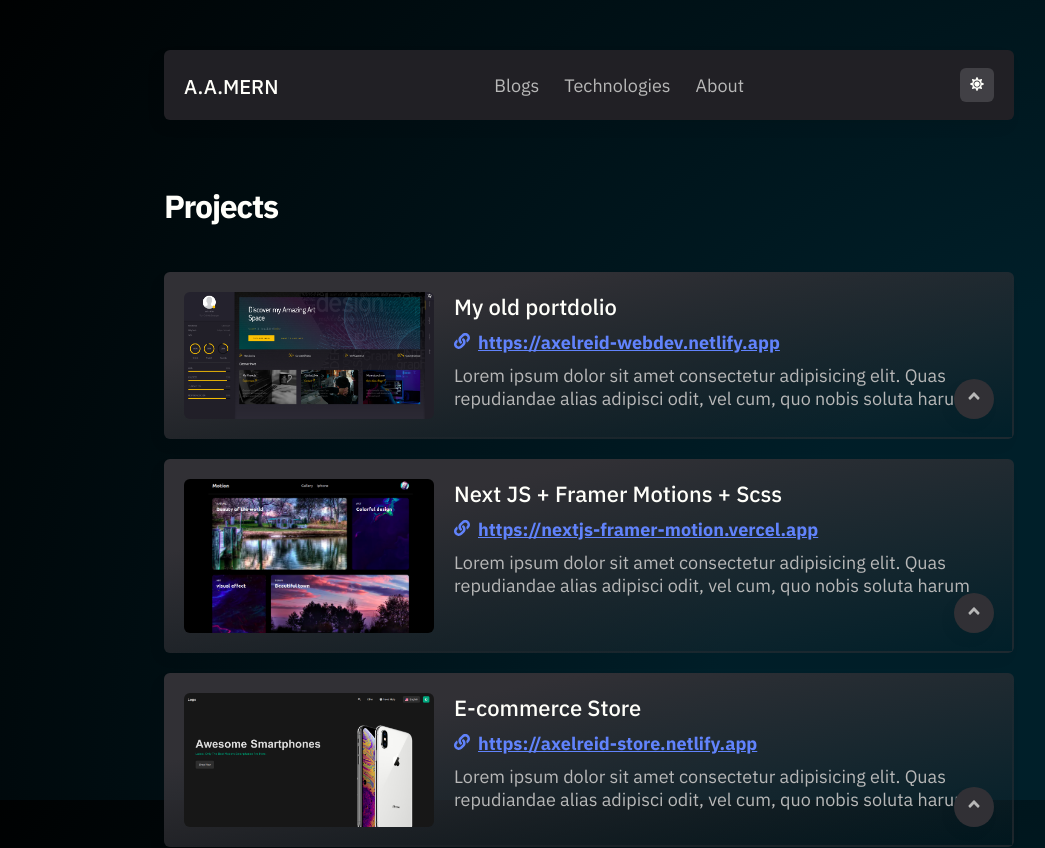
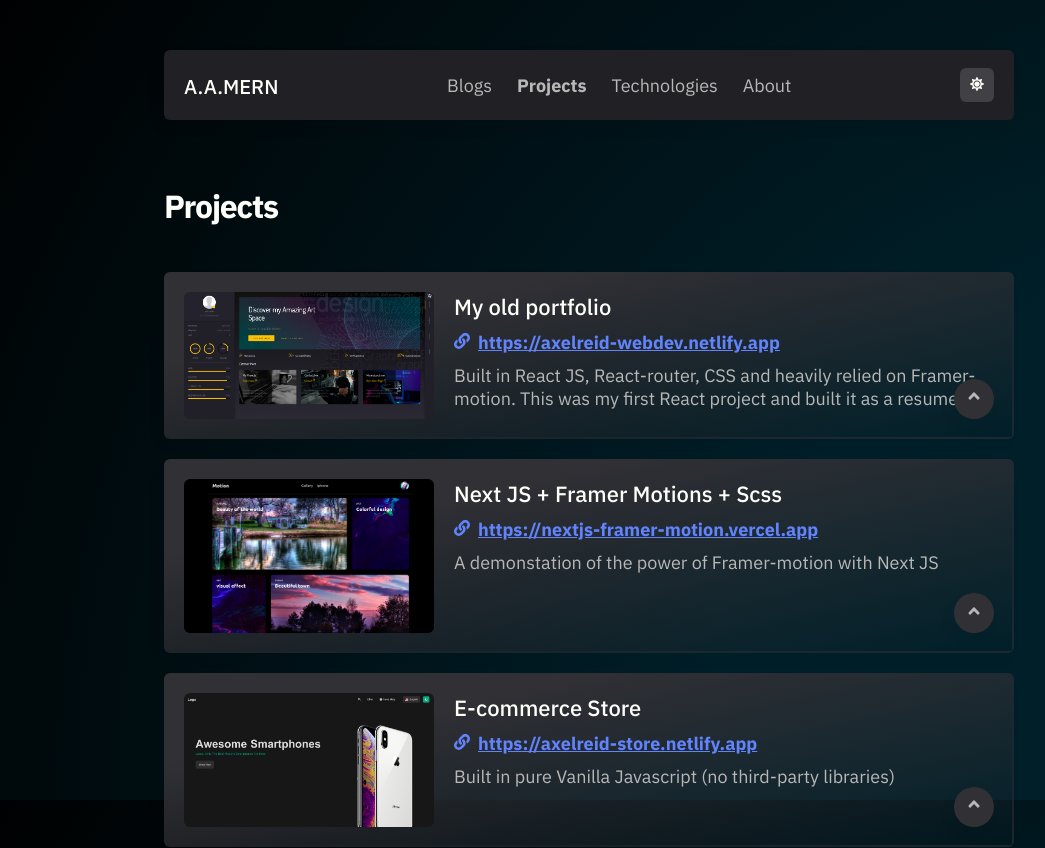
Before and after one commit to AxelReid/portfolio, a Next.js app: page /projects in a window 1280 px wide. Shown: the top 848 px of the page, without its empty margins (51-1096 px from the left). Built offline with nearby package versions, Linux system fonts and the light colour scheme.

Commit message:
projects details

```diff
--- a/components/Nav/manage.js
+++ b/components/Nav/manage.js
@@ -42,11 +42,16 @@ export const initialData = {
     },
     {
       id: 1,
+      href: '/projects',
+      name: 'Projects',
+    },
+    {
+      id: 2,
       href: '/tech',
       name: 'Technologies',
     },
     {
-      id: 2,
+      id: 3,
       href: '/about',
       name: 'About',
     },
--- /dev/null
+++ b/components/Project.js
@@ -0,0 +1,121 @@
+import React from 'react'
+import Image from 'next/image'
+import { FaAngleUp, FaTimes, FaLink } from 'react-icons/fa'
+import style from 'styles/home.module.scss'
+import { motion } from 'framer-motion'
+
+const Project = React.memo(({ project, expanded, toggleExpand }) => {
+  const { id, imgs, link, title, desc = 'no desc' } = project
+
+  const transition = {
+    duration: 0.5,
+    type: 'spring',
+    stiffness: 70,
+    damping: 15,
+    // inertia
+    // just
+    // keyframes
+    // spring
+    // tween
+  }
+
+  return (
+    <motion.div
+      layoutId={id + title}
+      className='radius-light shadow card-glass'
+      transition={transition}
+      id={style.project}
+    >
+      {expanded && (
+        <header>
+          <motion.h3 transition={transition} layoutId={id + 'title'}>
+            {title}
+          </motion.h3>
+          <button
+            className='circle shadow hover-scale'
+            onClick={() => toggleExpand(null)}
+          >
+            <FaTimes />
+          </button>
+        </header>
+      )}
+      {expanded ? (
+        imgs.map((img, i) => (
+          <motion.div
+            key={i}
+            layoutId={img.id + id}
+            transition={transition}
+            exit={{
+              opacity: imgs[0].id === img.id ? 1 : 0,
+              transition: { duration: 0.2 },
+            }}
+            className='radius-light'
+            data-project-img
+          >
+            <Image
+              src={img.img}
+              layout='responsive'
+              alt='img'
+              placeholder='blur'
+            />
+          </motion.div>
+        ))
+      ) : (
+        <motion.div
+          transition={transition}
+          layoutId={imgs[0].id + id}
+          className='radius-light'
+        >
+          <Image
+            src={imgs[0].img}
+            layout='responsive'
+            placeholder='blur'
+            alt='img'
+          />
+        </motion.div>
+      )}
+
+      <article>
+        {!expanded && (
+          <motion.h3
+            transition={transition}
+            layoutId={id + 'title'}
+            className='mb-10'
+          >
+            {title}
+          </motion.h3>
+        )}
+        <motion.a
+          layoutId={id + link}
+          transition={transition}
+          href={link}
+          rel='noreferrer'
+          target='_blank'
+          className='cut-line -at-1'
+        >
+          <i>
+            <FaLink />
+          </i>
+          {link}
+        </motion.a>
+        <motion.p
+          transition={transition}
+          layoutId={id + 'desc'}
+          className={expanded ? '' : 'cut-line -at-2'}
+        >
+          {desc}
+        </motion.p>
+      </article>
+      {!expanded && (
+        <button
+          className='circle shadow hover-scale'
+          onClick={() => toggleExpand(project)}
+        >
+          <FaAngleUp />
+        </button>
+      )}
+    </motion.div>
+  )
+})
+
+export default Project
--- a/components/Projects.js
+++ b/components/Projects.js
@@ -1,8 +1,7 @@
 import React, { useCallback, useState } from 'react'
-import Image from 'next/image'
 import style from 'styles/home.module.scss'
-import { FaAngleUp, FaTimes, FaLink } from 'react-icons/fa'
 import { AnimatePresence, AnimateSharedLayout, motion } from 'framer-motion'
+import Project from './Project'
 
 const Projects = ({ projects }) => {
   const [selected, setSelected] = useState(null)
@@ -13,7 +12,7 @@ const Projects = ({ projects }) => {
       const wait = setTimeout(() => {
         document.body.style.overflowY = 'scroll'
         document.body.style.paddingRight = '0px'
-      }, [200])
+      }, [600])
       return () => clearTimeout(wait)
     }
     document.body.style.overflowY = 'hidden'
@@ -24,6 +23,7 @@ const Projects = ({ projects }) => {
     <section id={style.projects}>
       <AnimateSharedLayout>
         <section className='mt-50'>
+          <AnimatePresence>
             {projects.map((project) => (
               <Project
                 key={project.id}
@@ -32,6 +32,7 @@ const Projects = ({ projects }) => {
                 toggleExpand={toggleExpand}
               />
             ))}
+          </AnimatePresence>
         </section>
         <AnimatePresence>
           {selected && (
@@ -60,83 +61,4 @@ const Projects = ({ projects }) => {
   )
 }
 
-const Project = ({ project, expanded, toggleExpand }) => {
-  const { id, imgs, link, title } = project
-  return (
-    <motion.div
-      layoutId={id + title}
-      className='radius-light shadow card-glass'
-      id={style.project}
-    >
-      {expanded && (
-        <header>
-          <motion.h3 layoutId={id + 'title'}>{title}</motion.h3>
-          <motion.button
-            className='circle shadow hover-scale'
-            onClick={() => toggleExpand(null)}
-          >
-            <FaTimes />
-          </motion.button>
-        </header>
-      )}
-      {expanded ? (
-        imgs.map((img, i) => (
-          <motion.div
-            key={i}
-            layoutId={img.id + id}
-            className='radius-light'
-            data-project-img
-          >
-            <Image
-              src={img.img}
-              layout='responsive'
-              alt='img'
-              placeholder='blur'
-            />
-          </motion.div>
-        ))
-      ) : (
-        <motion.div layoutId={imgs[0].id + id} className='radius-light'>
-          <Image
-            src={imgs[0].img}
-            layout='responsive'
-            placeholder='blur'
-            alt='img'
-          />
-        </motion.div>
-      )}
-
-      <article>
-        {!expanded && (
-          <motion.h3 layoutId={id + 'title'} className='mb-10'>
-            {title}
-          </motion.h3>
-        )}
-        <a
-          href={link}
-          rel='noreferrer'
-          target='_blank'
-          className='cut-line -at-1'
-        >
-          <i>
-            <FaLink />
-          </i>
-          {link}
-        </a>
-        <p className={expanded ? '' : 'cut-line -at-2'}>
-          Lorem ipsum dolor sit amet consectetur adipisicing elit. Quas
-          repudiandae alias adipisci odit, vel cum, quo nobis soluta harum
-        </p>
-      </article>
-      {!expanded && (
-        <button
-          className='circle shadow hover-scale'
-          onClick={() => toggleExpand(project)}
-        >
-          <FaAngleUp />
-        </button>
-      )}
-    </motion.div>
-  )
-}
 export default Projects
--- a/components/home/data.js
+++ b/components/home/data.js
@@ -1,10 +1,5 @@
 export const reducer = (state, action) => {
-  switch (action.type) {
-    case 'xsfd':
-      return { ...state }
-    default:
-      return { ...state }
-  }
+  return state
 }
 
 import ProofM001 from 'public/assets/certifications/mongodb/M001_proof_of_completion.jpeg'
@@ -93,12 +88,13 @@ export const defaultState = {
   projects: [
     {
       id: 1,
-      title: 'My old portdolio',
+      title: 'My old portfolio',
       link: 'https://axelreid-webdev.netlify.app',
       imgs: [
         { id: 'img-1', img: Port1 },
         { id: 'img-2', img: Port2 },
       ],
+      desc: 'Built in React JS, React-router, CSS and heavily relied on Framer-motion. This was my first React project and built it as a resume to showcase my front-end skills.',
     },
     {
       id: 2,
@@ -108,6 +104,7 @@ export const defaultState = {
         { id: 'img-1', img: Fm1 },
         { id: 'img-2', img: Fm2 },
       ],
+      desc: 'A demonstation of the power of Framer-motion with Next JS',
     },
     {
       id: 3,
@@ -118,24 +115,28 @@ export const defaultState = {
         { id: 'img-2', img: PhSWhite },
         { id: 'img-3', img: PhSItem },
       ],
+      desc: 'Built in pure Vanilla Javascript (no third-party libraries)',
     },
     {
       id: 4,
       title: 'My Talking Tom Store',
       link: 'https://axel-js-project-mytalkingtom.netlify.app',
       imgs: [{ id: 'img-1', img: MyTom }],
+      desc: 'Built in pure Vanilla Javascript (no third-party libraries).',
     },
     {
       id: 5,
       title: 'RPS Game',
       link: 'https://axel-js-project-rps-game.netlify.app',
       imgs: [{ id: 'img-1', img: RPSG }],
+      desc: 'A game built in pure Vanilla Javascript (no third-party libraries).',
     },
     {
       id: 6,
       title: 'React Store',
       link: 'https://axel-react-project-shopping-cart.netlify.app',
       imgs: [{ id: 'img-1', img: RS }],
+      desc: 'Built in React JS, React-router, Context API (my second React js APP).',
     },
   ],
 }
--- a/styles/blog_expended.module.scss
+++ b/styles/blog_expended.module.scss
@@ -25,17 +25,15 @@
   [data-mdx-wrapper] {
     padding: Clamp(45px, 3vw, 4em) 0;
     color: var(--color-secondary);
+    line-height: 1.7;
     *:not(h1, h2, h3, h4, h5, h6, pre, code) {
       font-size: var(--font-big);
-      line-height: 1.8;
     }
     *:is(h1, h2, h3, h4, h5, h6) {
       margin: 50px 0 20px 0;
     }
     pre {
-      * {
-        line-height: 1.4;
-      }
+      line-height: 1.4;
       background: var(--bg-code-material);
       padding: 15px;
       margin: 10px 0;
--- a/styles/home.module.scss
+++ b/styles/home.module.scss
@@ -223,7 +223,6 @@
     width: 100%;
     @include flexBox(flex-start, flex-start);
     padding: 20px;
-
     > div:nth-child(1) {
       position: relative;
       min-width: 250px;
@@ -276,8 +275,8 @@
       @include flexBox(flex-start, flex-start, column);
       gap: 20px;
       header {
+        position: relative;
         width: 100%;
-        position: relative;
         @include flexBox(center, space-between);
         button {
           position: relative;
@@ -291,6 +290,7 @@
         position: relative;
         min-width: 100%;
         max-width: 100%;
+        z-index: var(--z-index-1);
       }
       article {
         padding: 0;
```
Also changed, not shown: pages/tech/index.js (+25 -10 lines). Lines whose indentation alone changed are shown as unchanged.
